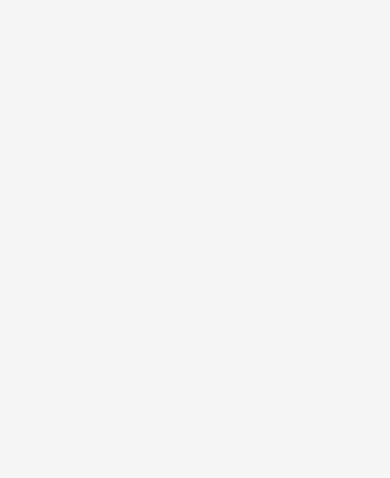
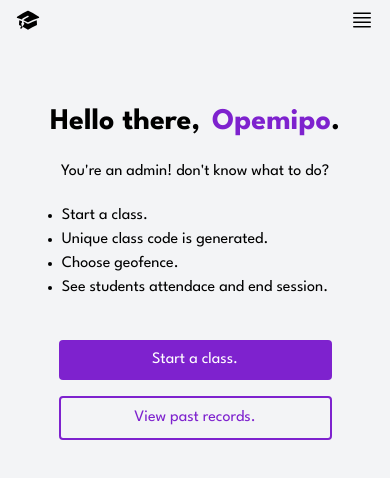
Before and after one commit to ELECTRON11111/transcript-system, a Next.js app: page /admin_dashboard in a window 390 px wide. Shown: the top 478 px of the page. Built offline with nearby package versions, Linux system fonts and the light colour scheme; no server answers.

Commit message:
Started design of admin page, got user location, and generated unique code for each class

```diff
--- a/package.json
+++ b/package.json
@@ -14,6 +14,7 @@
     "react-dom": "^18"
   },
   "devDependencies": {
+    "@codedipper/random-code": "^3.1.0",
     "@react-oauth/google": "^0.12.1",
     "@types/node": "^20",
     "@types/react": "^18",
--- a/src/app/admin_dashboard/page.tsx
+++ b/src/app/admin_dashboard/page.tsx
@@ -1,7 +1,118 @@
+"use client";
+import { useState, useEffect } from "react";
+import gen from "@codedipper/random-code";
+import Navigation from "@/components/Navigation/Navigation";
+import Modal from "@/components/Model/Model";
+
+
 export default function admin_dashboard() {
+    const [NavHidden, changeNavHidden] = useState(true);
+    const [classStarted, updateClassStarted] = useState(false);
+    const [code, updateCode] = useState("");
+
+    // Get user co-ordinates here, take longitude and latitude
+    const [location, setLocation] = useState({});
+
+    useEffect(() => {
+        if ('geolocation' in navigator) {
+            navigator.geolocation.getCurrentPosition(({ coords }) => {
+                const { latitude, longitude } = coords;
+                setLocation({ latitude, longitude });
+            });
+        } else {
+            console.log("Geolocation is not supported by this browser.");
+        }
+    }, []);
+
+    const burgerClickedHandler = (e: any) => {
+        e.preventDefault();
+
+        // change NavHidden value and maintain state immutability
+        const value = NavHidden;
+        changeNavHidden(!value);
+    }
+
+    const classCancelledHandler = () => {
+        updateClassStarted(false);
+    }
+
+    const classStartedHandler = () => {
+        updateClassStarted(true);
+
+        // Generate random code (8 digit code)
+        const code = gen(8);
+        updateCode(code);
+
+        // Get user location
+        console.log(location);
+
+        // Send user location, generated code, name and radius to server
+
+    }
+
     return (
         <main>
+            <Modal show={classStarted} modalClosed= {() => classCancelledHandler}>
+                <div className="flex flex-col items-center justify-center w-full h-full py-20 px-4 gap-5 rounded">
+                    <h1 className="text-2xl font-bold text-center">Select Geofence.</h1>
+                    <p className="text-center text-gray-500">Your class code is <span className="font-bold">{code}</span></p>
 
+                    <div>
+                        <h1>{JSON.stringify(location)}</h1>
+                    </div>
+
+                    <form action="" className="flex flex-col items-center justify-center">
+                        <input type="name" className="input px-5" placeholder={`Enter class name`} />
+                        <input type="number" className="input" min={5} placeholder={`Enter valid radius e.g 150`} />
+                    </form>
+
+                    <div className="flex justify-center mt-4">
+                        <button onClick={classCancelledHandler} className="px-4 py-2 bg-purple-500 text-white hover-effect
+                        rounded-md hover:scale-105">Cancel</button>
+                        <button onClick={classCancelledHandler} className="px-4 py-2 bg-purple-500 text-white hover-effect
+                        rounded-md ml-4 hover:scale-105">Confirm</button>
+                    </div>
+                </div>
+            </Modal>
+
+            <div id="header" className="flex justify-between p-2 px-4 relative sm:hidden">
+                <svg xmlns="http://www.w3.org/2000/svg" id="Logo" viewBox="0 0 24 24" fill="currentColor" className="w-6 h-6 sm:text-white sm:svg-sm">
+                    <path d="M11.7 2.805a.75.75 0 0 1 .6 0A60.65 60.65 0 0 1 22.83 8.72a.75.75 0 0 1-.231 1.337 49.948 49.948 0 0 0-9.902 3.912l-.003.002c-.114.06-.227.119-.34.18a.75.75 0 0 1-.707 0A50.88 50.88 0 0 0 7.5 12.173v-.224c0-.131.067-.248.172-.311a54.615 54.615 0 0 1 4.653-2.52.75.75 0 0 0-.65-1.352 56.123 56.123 0 0 0-4.78 2.589 1.858 1.858 0 0 0-.859 1.228 49.803 49.803 0 0 0-4.634-1.527.75.75 0 0 1-.231-1.337A60.653 60.653 0 0 1 11.7 2.805Z" />
+                    <path d="M13.06 15.473a48.45 48.45 0 0 1 7.666-3.282c.134 1.414.22 2.843.255 4.284a.75.75 0 0 1-.46.711 47.87 47.87 0 0 0-8.105 4.342.75.75 0 0 1-.832 0 47.87 47.87 0 0 0-8.104-4.342.75.75 0 0 1-.461-.71c.035-1.442.121-2.87.255-4.286.921.304 1.83.634 2.726.99v1.27a1.5 1.5 0 0 0-.14 2.508c-.09.38-.222.753-.397 1.11.452.213.901.434 1.346.66a6.727 6.727 0 0 0 .551-1.607 1.5 1.5 0 0 0 .14-2.67v-.645a48.549 48.549 0 0 1 3.44 1.667 2.25 2.25 0 0 0 2.12 0Z" />
+                    <path d="M4.462 19.462c.42-.419.753-.89 1-1.395.453.214.902.435 1.347.662a6.742 6.742 0 0 1-1.286 1.794.75.75 0 0 1-1.06-1.06Z" />
+                </svg>
+
+
+                <svg xmlns="http://www.w3.org/2000/svg" id="Burger-icon" fill="none" viewBox="0 0 24 24" strokeWidth="1.5" stroke="currentColor" onClick={(e) => burgerClickedHandler(e)} className="w-6 h-6 cursor-pointer sm:hidden">
+                    <path strokeLinecap="round" strokeLinejoin="round" d="M3.75 5.25h16.5m-16.5 4.5h16.5m-16.5 4.5h16.5m-16.5 4.5h16.5" />
+                </svg>
+            </div>
+
+            <Navigation hidden={NavHidden}/>
+
+            <div id="topSection" className="flex items-center justify-center mt-16 flex-col gap-5">
+                {/* Input first name from backend */}
+                <h1 className="text-3xl font-bold">Hello there, <span className="text-purple-700 pl-1">{"Opemipo"}</span>.</h1>
+
+                <h3>You're an admin! don't know what to do?</h3>
+
+                <ul className="list-disc">
+                    <li>Start a class.</li>
+                    <li>Unique class code is generated.</li>
+                    <li>Choose geofence.</li>
+                    <li>See students attendace and end session.</li>
+                </ul>
+            </div>
+
+            <div id="Class_and_past_attendance" className="flex flex-col items-center justify-center my-10 mx-auto gap-4">
+                <button
+                    className="w-[70%] bg-purple-700 py-2 rounded text-white hover-effect hover:scale-105"
+                    onClick={classStartedHandler}
+                >
+                    Start a class.
+                </button>
+                <button className="w-[70%] border-2 border-purple-700 py-2 bg-inherit rounded text-purple-700 hover-effect hover:scale-105">View past records.</button>
+            </div>
         </main>
     )
 }
--- a/src/app/globals.css
+++ b/src/app/globals.css
@@ -15,3 +15,7 @@
 #title {
   @apply font-semibold
 }
+
+.hover-effect {
+  @apply transition duration-300 ease-out;
+}
--- /dev/null
+++ b/src/components/Backdrop/Backdrop.tsx
@@ -0,0 +1,7 @@
+import React from "react";
+
+const Backdrop = (props: any) => (
+    props.show? <div className="w-full h-full fiexd z-100 left-0 top-0 bg-pink" onClick={props.clicked}> </div> : null
+);
+
+export default Backdrop;
--- /dev/null
+++ b/src/components/Model/Model.tsx
@@ -0,0 +1,24 @@
+// This is a general UI element that wraps some content - order summary
+import React from "react";
+import classes from "./Modal.module.css";
+import Backdrop from "../Backdrop/Backdrop";
+
+function Modal(props: any) {
+    return (
+        <>
+            <Backdrop show = {props.show} clicked={props.modalClosed}/>
+            <div
+                className="fixed z-[500] bg-white w-[70%] border border-[#ccc] p-[16px] left-[15%] top-[10%] box-border transition-all
+                ease-out duration-300 translate-y-[-100vh] rounded sm:w-[500px] sm:left-[calc(50% - 250px)]"
+                style={{
+                    transform: props.show? "translateY(0)": "translateY(-100vh)",
+                    opacity: props.show? "1": "0"
+                }}
+            >
+                {props.children}
+            </div>
+        </>
+    )
+}
+
+export default Modal;
```
Also changed, not shown: src/custom_hooks/useGeoLocation.tsx (added, +48 -0 lines), 1 other file (tests, documents, lock files or other folders).
